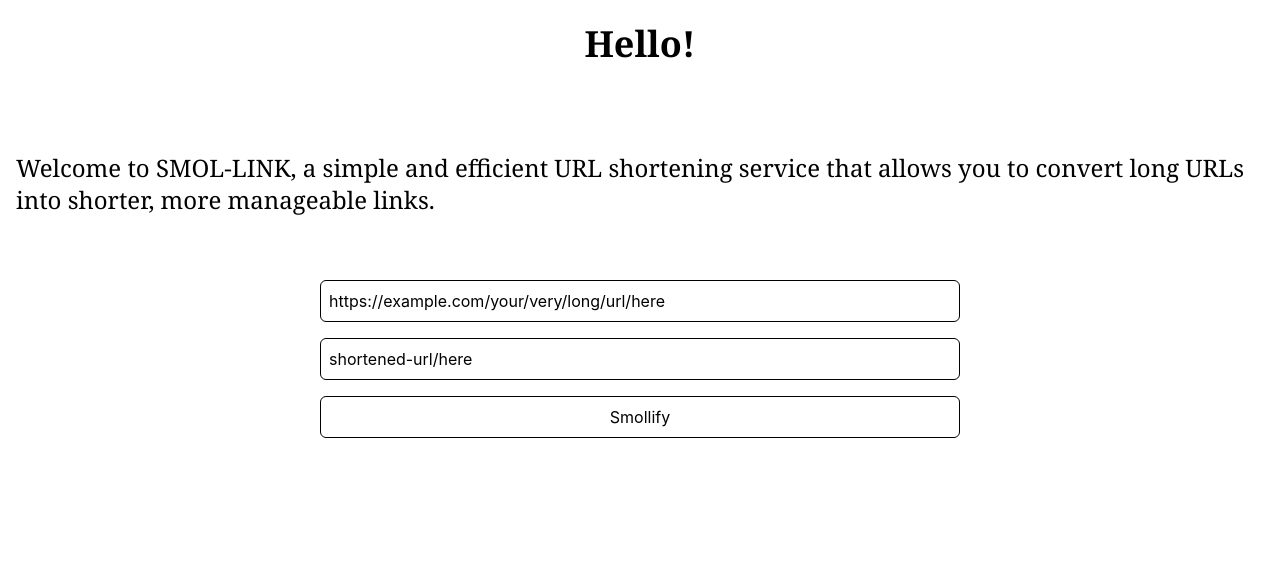
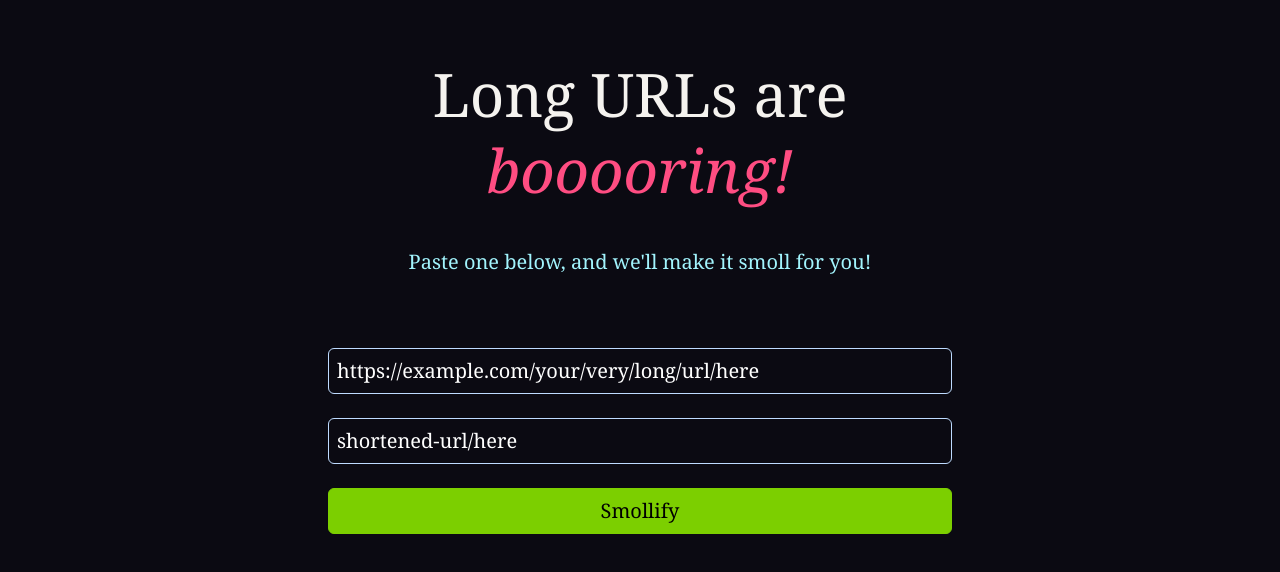
Before and after one commit to riddhima2b/smollink, a React (Vite) app in the folder frontend/: page / in a window 1280 px wide. Shown: the top 572 px of the page. Built offline with nearby package versions, Linux system fonts and the light colour scheme.

Commit message:
ladning page updated

```diff
--- a/frontend/src/pages/LandingPage.jsx
+++ b/frontend/src/pages/LandingPage.jsx
@@ -30,20 +30,29 @@
 
     return(
         <>
-            <div className="min-h-screen w-full bg-white-400">
-                <p className="p-6 grid grid-flow-col justify-items-center-safe font-semibold text-4xl font-serif text-black">Hello!</p>
+            <div className="relative min-h-screen overflow-hidden bg-[#0B0A12] font-serif brightness-100">
+
                 <br/><br/>
-
-                <p className="p-4 grid grid-cols-1 justify-center-safe font-serif text-2xl text-black">
-                    Welcome to SMOL-LINK, a simple and efficient URL shortening service that allows you to convert long URLs into shorter, more manageable links.
+                <h1 className="p-4 text-center text-6xl text-[#F5F3EF]">Long URLs are </h1>
+                <h1 className="italic text-center text-6xl text-[#FF4D82]" >
+                    booooring!
+                </h1>
+                <br/><br/>
+                <p className="text-xl grid justify-center text-cyan-200 brightness-100">
+                    Paste one below, and we'll make it smoll for you!
                 </p>
 
                 <br/><br/>
-                <form className="flex flex-col items-center" onSubmit={smollify}>
-                    <input type="text" value={longUrl} onChange={change} className="border border-black p-2 rounded-md w-1/2 text-black" />
-                    <input type="text" value={shortUrl} readOnly className="border border-black p-2 mt-4 rounded-md text-black w-1/2"  />
-                    <button type="submit" className="border border-black p-2 mt-4 rounded-md text-black w-1/2 pointer-events-auto">Smollify</button>
-                </form>
+
+                <div className="flex-col flex items-center justify-center gap-2 px-4 py-6 p-6 rounded-md mx-auto rounded-md text-xl">
+
+                        <input type="text" value={longUrl} onChange={change} className="border border-blue-200 p-2 rounded-md w-1/2 text-white" />
+                        <input type="text" value={shortUrl} readOnly className="border border-blue-200 p-2 mt-4 rounded-md text-white w-1/2 hover-blue">
+                        </input>
+                        <button type="submit" className="border border-lime-500 bg-lime-500 p-2 mt-4 rounded-md text-black w-1/2 pointer-events-auto" onClick ={smollify}>Smollify</button>
+
+                </div>
+
             </div>
         </>
     )
```
